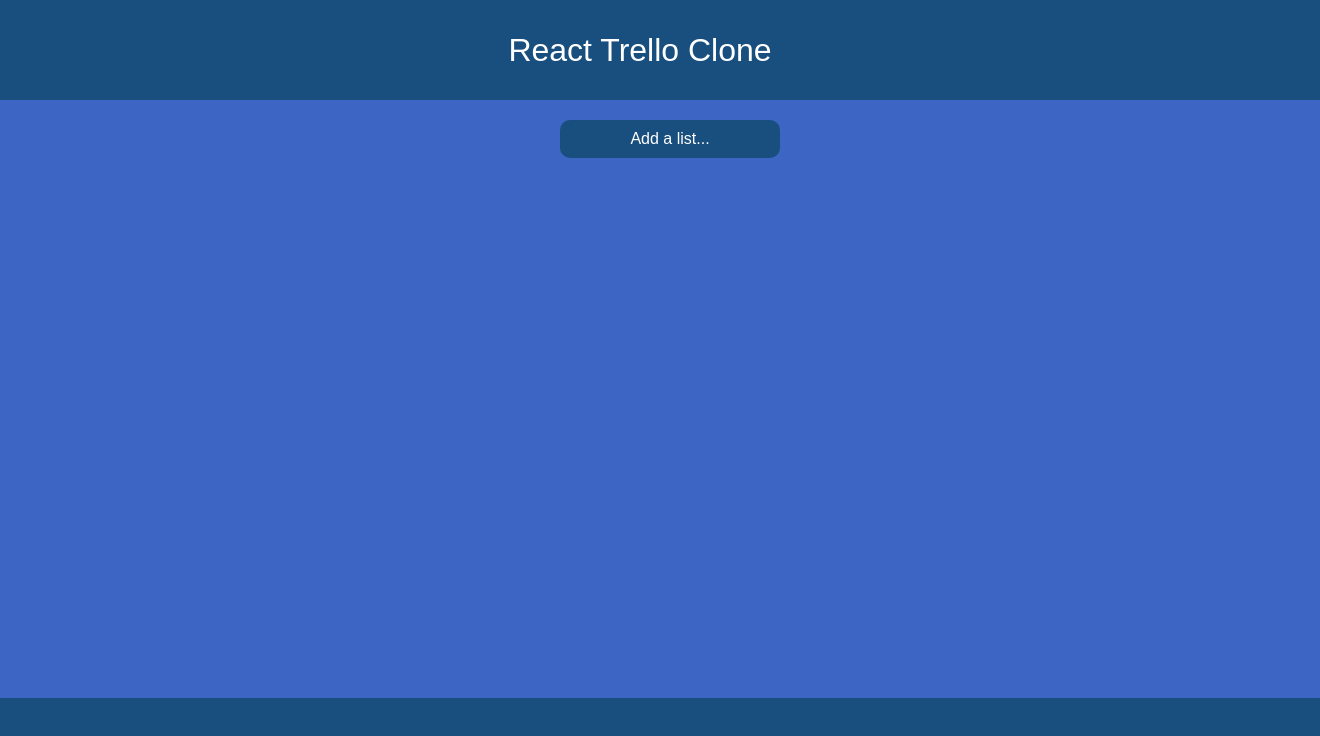
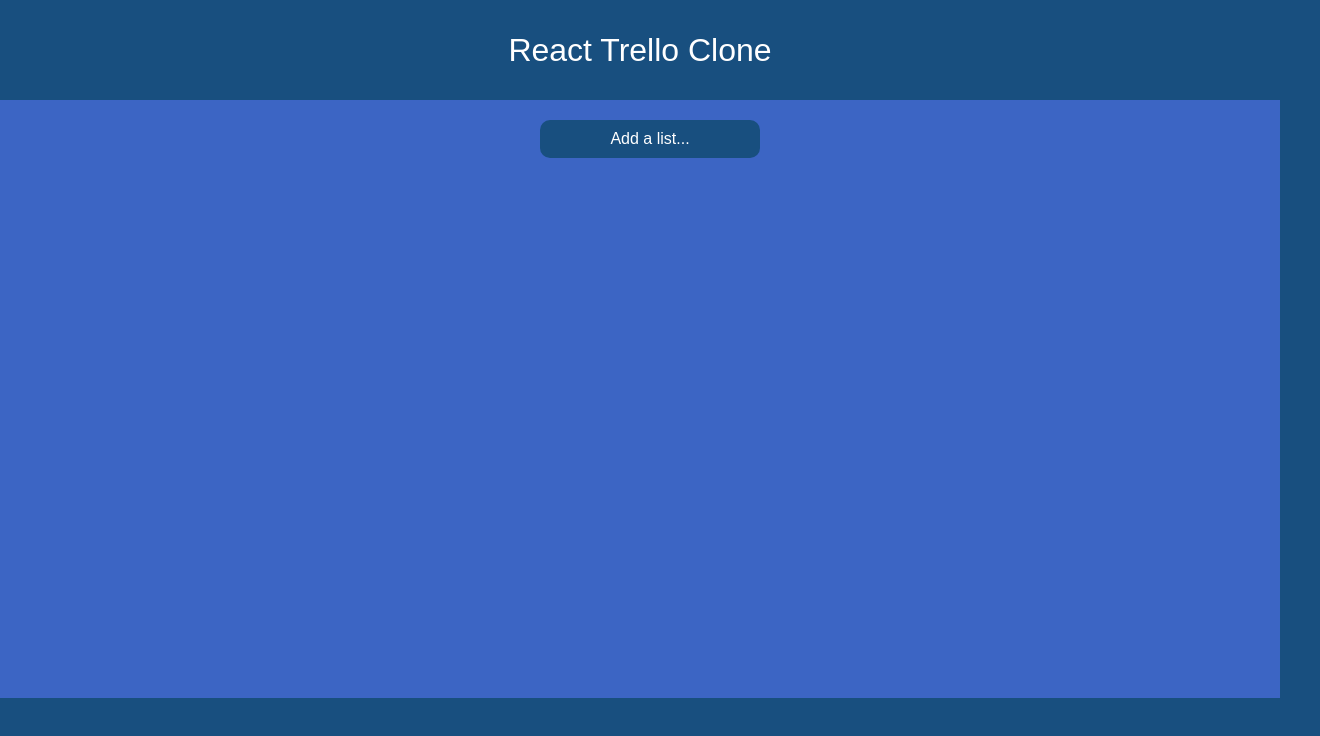
Before and after one commit to DovudTavarov/React-Trello-Clone, a React (Vite) app: page / in a window 1280 px wide. Shown: the top 736 px of the page, 1320 px wide, since content can reach past the window. Built offline with nearby package versions, Linux system fonts and the light colour scheme.

Commit message:
some changes

```diff
--- a/src/App.css
+++ b/src/App.css
@@ -83,8 +83,6 @@
   margin-left: auto;
   margin-right: auto;
   padding: 20px;
-  width: 100vw;
-  overflow-x: hidden;
   padding-bottom: 500px;
   background-color: rgb(60, 101, 196);
 }
```
